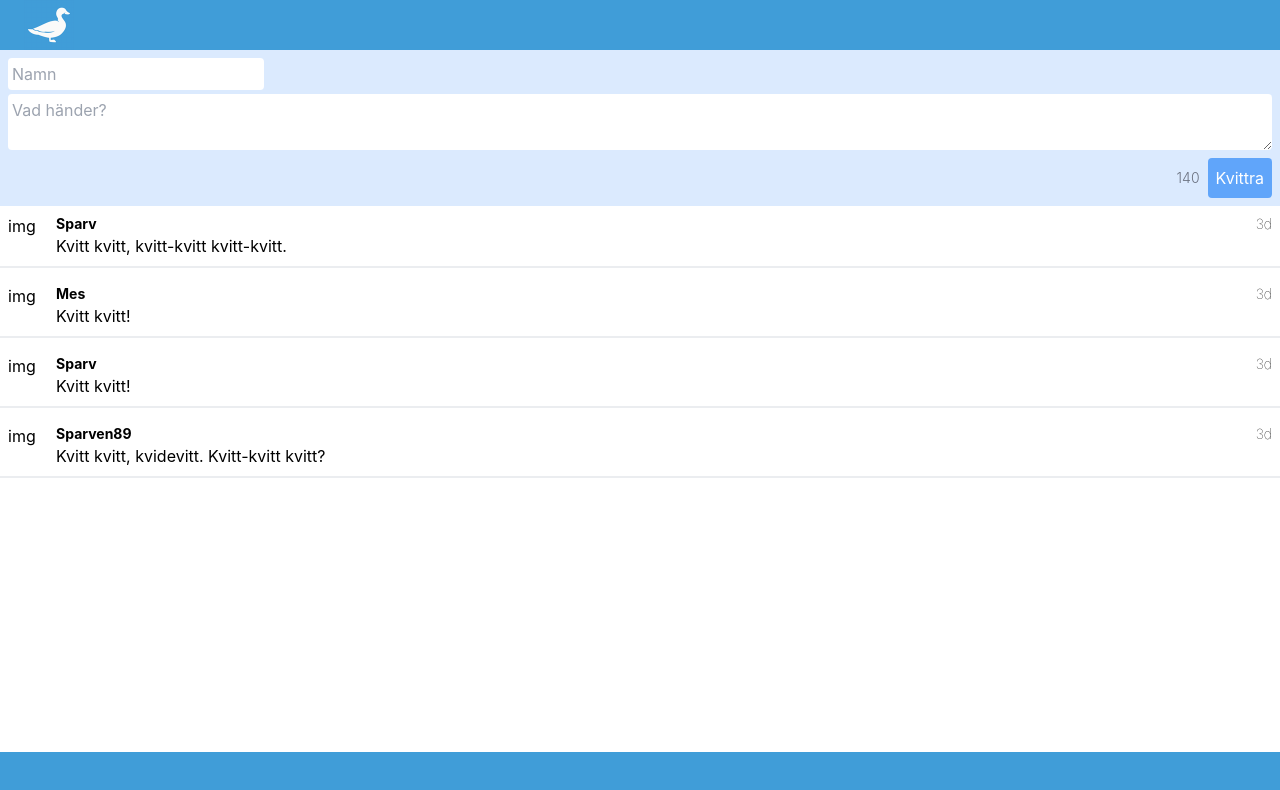
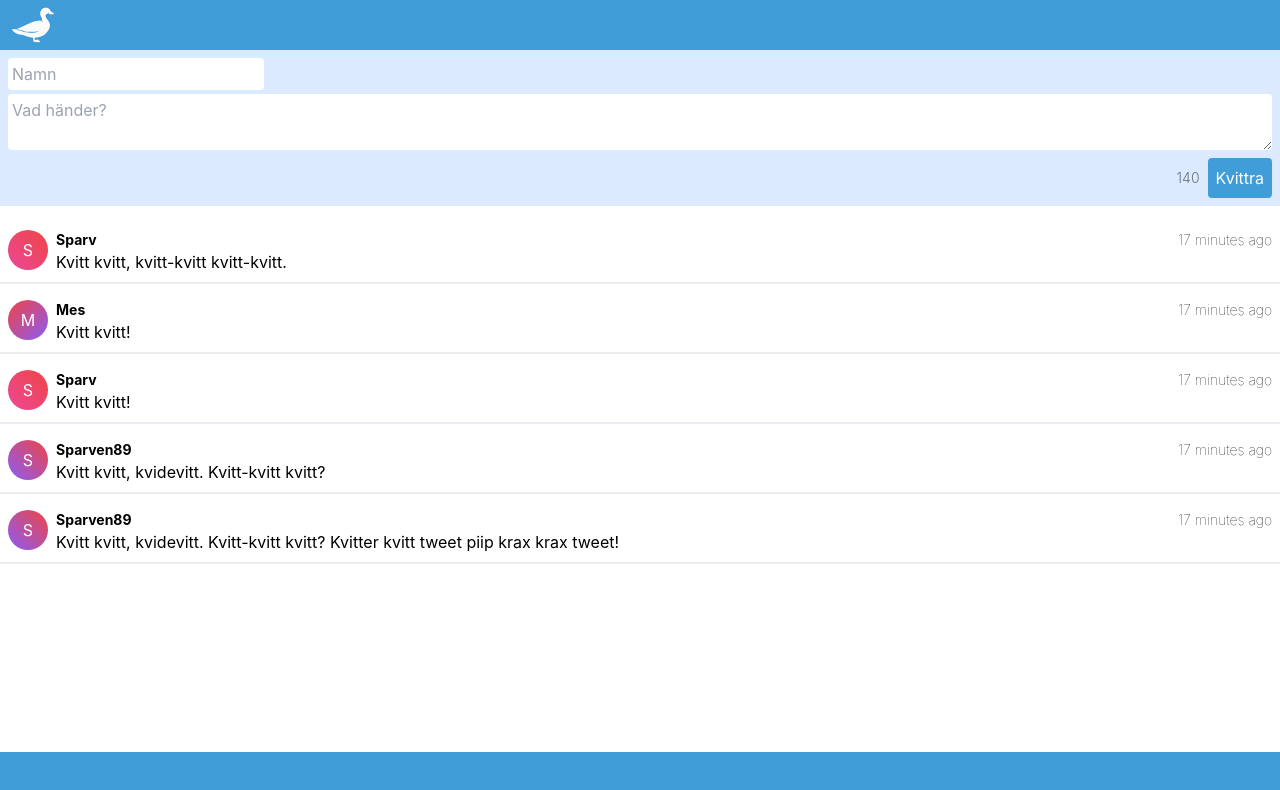
Before and after one commit to Lokes3/kvitter, a React (Create React App) app in the folder app/: page / in a window 1280 px wide. Shown: the top 790 px of the page. Built offline with nearby package versions, Linux system fonts and the light colour scheme; no server answers.

Commit message:
Fixed some styling and gradients

```diff
--- a/app/package.json
+++ b/app/package.json
@@ -11,6 +11,7 @@
     "@types/node": "^12.0.0",
     "@types/react": "^17.0.0",
     "@types/react-dom": "^17.0.0",
+    "dayjs": "^1.10.6",
     "react": "^17.0.2",
     "react-dom": "^17.0.2",
     "react-scripts": "4.0.3",
--- a/app/src/App.css
+++ b/app/src/App.css
@@ -13,7 +13,6 @@ body,
 header {
   min-height: 48px;
   background-color: #409dd8;
-  padding: 0 24px;
 }
 
 .logo img {
--- a/app/src/App.tsx
+++ b/app/src/App.tsx
@@ -2,6 +2,9 @@ import React, { useState, useEffect } from "react";
 import { postKvitt, fetchKvitter, Kvitter } from "./api";
 import "./App.css";
 import logo from "./images/kvitter-logo.png";
+import dayjs from "dayjs"
+import relativeTime from 'dayjs/plugin/relativeTime'
+dayjs.extend(relativeTime)
 
 function App() {
   const [data, setData] = useState<Kvitter[] | null>(null);
@@ -14,11 +17,12 @@ function App() {
   const [error, setError] = useState(false);
   const [name, setName] = useState("");
   const [content, setContent] = useState("");
+  const [characterCounter, setCharacterCounter] = useState(140)
 
   return (
     <div className="App">
       <header>
-        <div className="logo">
+        <div className="logo ml-2">
           <img src={logo} alt="Definitely not like Twitter" />
         </div>
       </header>
@@ -53,13 +57,15 @@ function App() {
               className="w-full rounded p-1"
               name="kvitt"
               placeholder="Vad händer?"
+              maxLength={140}
               onInput={(evt) => {
                 setContent(evt.currentTarget.value);
+                setCharacterCounter(140 - evt.currentTarget.value.length)
               }}
             />
             <div className="flex items-center mt-2">
-              <div className="ml-auto text-sm font-light text-gray-500 mr-2">140</div>
-              <button className="bg-blue-400 rounded p-2 text-white" type="submit">
+              <div className="ml-auto text-sm font-light text-gray-500 mr-2">{characterCounter}</div>
+              <button className="rounded p-2 text-white" style={{backgroundColor: '#409dd8'}} type="submit">
                 Kvittra
               </button>
             </div>
@@ -76,6 +82,15 @@ function App() {
   );
 }
 
+const getGradientString = (user: string) => {
+  const userNumber = user.split("").reduce((sum, c) => sum + c.charCodeAt(0), 0)
+  const colors = ["blue", "red", "yellow", "purple", "pink"]
+  const intensity = ["500"]
+  const direction = ["tr", "tl", "bl", "br"]
+
+  return `bg-gradient-to-${direction[userNumber % direction.length]} from-${colors[userNumber % colors.length]}-${intensity[userNumber % intensity.length]} to-${colors[userNumber % 7 % colors.length]}-${intensity[userNumber % 7 % intensity.length]}`
+}
+
 function ListView(props: { data: Kvitter[] | null }) {
   const { data } = props;
   if (!data) {
@@ -83,15 +98,17 @@ function ListView(props: { data: Kvitter[] | null }) {
   }
 
   return (
-    <div className="text-left">
+    <div className="text-left mt-4">
       {data.map((item, i) => {
         return (
           <div className="p-2 mb-2 border-b-2 border-opacity-75 flex" key={i}>
-            <div className="w-12">img</div>
+            <div className="w-12 flex-shrink-0">
+              <div className={"rounded-full w-10 h-10 flex items-center justify-center text-white " + getGradientString(item.user)}>{item.user[0]}</div>
+            </div>
             <div className="flex-grow">
             <div className="flex text-sm">
               <div className="font-bold">{item.user}</div>
-            <div className="font-thin ml-auto">3d</div>
+            <div className="font-thin ml-auto">{dayjs(item.created_at).fromNow()}</div>
             </div>
             <div>{item.message}</div>
             </div>
--- a/app/src/api.ts
+++ b/app/src/api.ts
@@ -1,41 +1,41 @@
 export type Kvitter = {
-  id: string;
   user: string;
-  timestamp: string;
+  created_at: string;
   message: string;
 };
 
 const BASE_URL: string =
   process.env.REACT_APP_API_BASE_URL || "http://localhost:3000";
 
-const user1 = { id: "123", name: "Sparv", avatar: "" };
-const user2 = { id: "234", name: "Mes", avatar: "" };
-const user3 = { id: "456", name: "Sparven89", avatar: "" };
+const user1 = { name: "Sparv", avatar: "" };
+const user2 = { name: "Mes", avatar: "" };
+const user3 = { name: "Sparven89", avatar: "" };
 const fakeData = {
   kvitter: [
     {
-      id: "678",
       user: user1.name,
-      timestamp: "2021-08-03T10:32:06Z",
+      created_at: "2021-08-03T10:32:06Z",
       message: "Kvitt kvitt, kvitt-kvitt kvitt-kvitt.",
     },
     {
-      id: "567",
       user: user2.name,
-      timestamp: "2021-08-03T10:32:06Z",
+      created_at: "2021-08-03T10:32:06Z",
       message: "Kvitt kvitt!",
     },
     {
-      id: "456",
       user: user1.name,
-      timestamp: "2021-08-03T10:32:06Z",
+      created_at: "2021-08-03T10:32:06Z",
       message: "Kvitt kvitt!",
     },
     {
-      id: "123",
       user: user3.name,
-      timestamp: "2021-08-03T10:32:06Z",
+      created_at: "2021-08-03T10:32:06Z",
       message: "Kvitt kvitt, kvidevitt. Kvitt-kvitt kvitt?",
+    },
+    {
+      user: user3.name,
+      created_at: "2021-08-03T10:32:06Z",
+      message: "Kvitt kvitt, kvidevitt. Kvitt-kvitt kvitt? Kvitter kvitt tweet piip krax krax tweet!",
     },
   ],
 };
```
Also changed, not shown: 1 other file (tests, documents, lock files or other folders).
